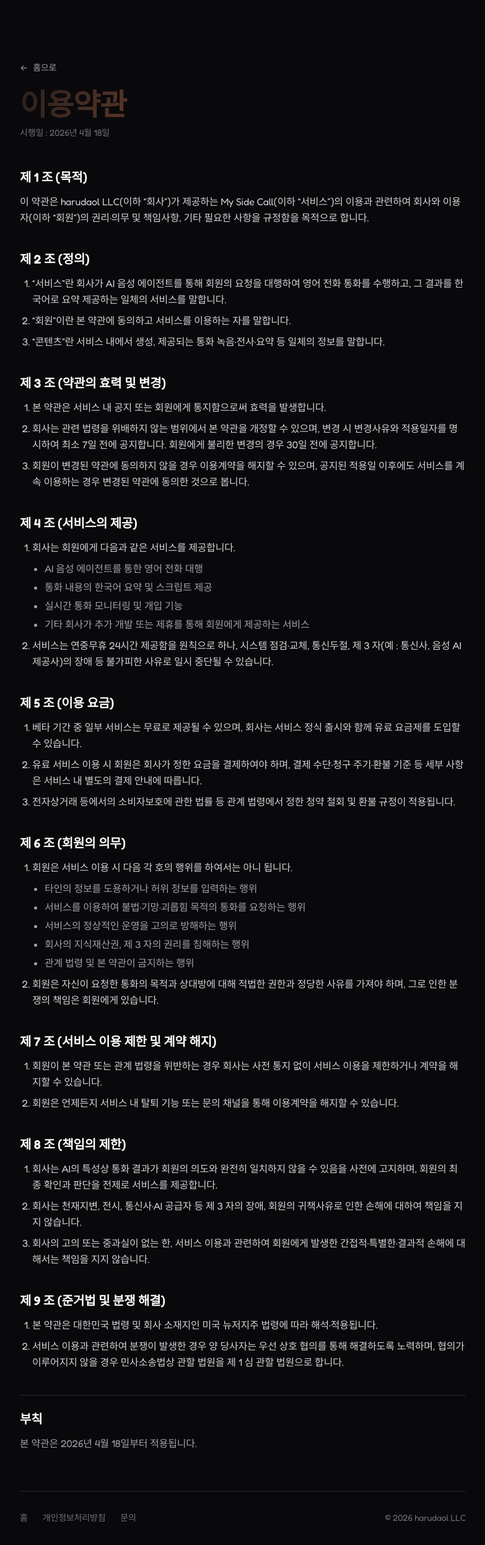
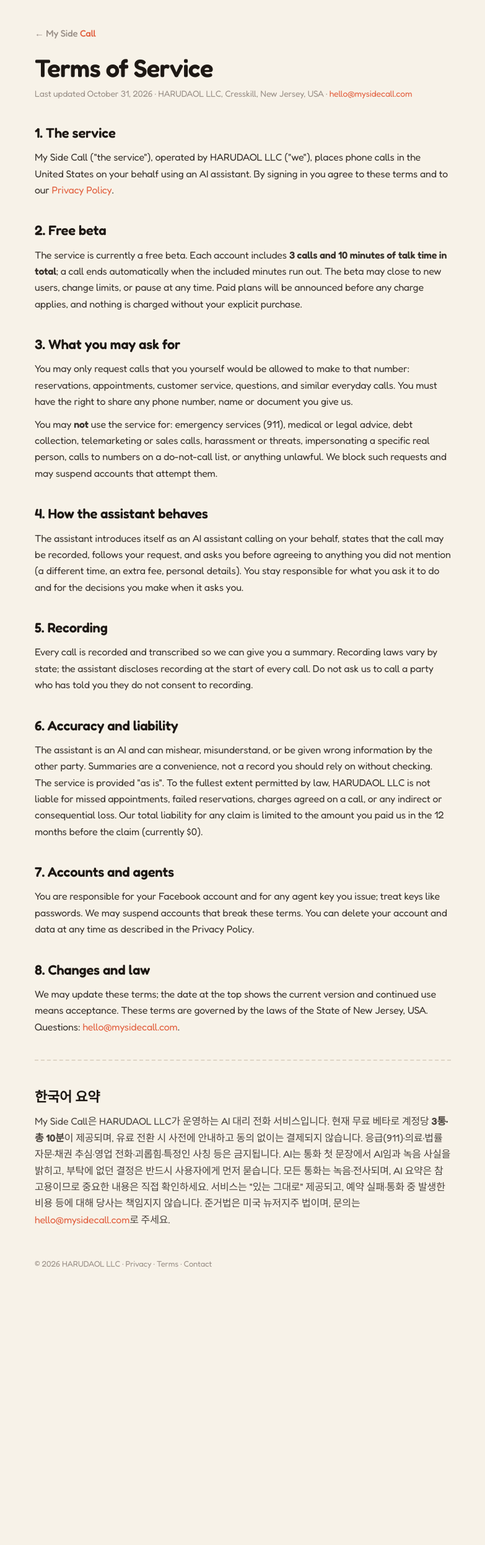
Before and after one commit to aaronlee103/mysidecall, a Next.js app in the folder callmate-v2/: page /terms in a window 1280 px wide. Shown: the top 2492 px of the page at 62% size, without its empty margins (248-1031 px from the left). After the commit the page ends 2130 px from the top, so only its background shows below. Built offline with nearby package versions, Linux system fonts and the light colour scheme.

Commit message:
Legal: rewrite Privacy/Terms in paper theme (recording, AI disclosure, beta limits), hello@mysidecall.com contact everywhere
Co-Authored-By: Claude Fable 5.1 <noreply@anthropic.com>
Claude-Session: https://claude.ai/code/session_01Pv9vp1trB2PN6nZWN4xJ7x

```diff
--- a/callmate-v2/app/components/AppFooter.jsx
+++ b/callmate-v2/app/components/AppFooter.jsx
@@ -11,7 +11,7 @@ export default function AppFooter() {
         <Chip>Muse Spark</Chip>
         <Chip>Muse Voice Transcribe</Chip>
         <Chip>Facebook Login</Chip>
-        <span className="ml-auto">© 2026 HARUDAOL LLC · <a href="/privacy" className="hover:text-ink-100">Privacy</a> · <a href="/terms" className="hover:text-ink-100">Terms</a></span>
+        <span className="ml-auto">© 2026 HARUDAOL LLC · <a href="/privacy" className="hover:text-ink-100">Privacy</a> · <a href="/terms" className="hover:text-ink-100">Terms</a> · <a href="mailto:hello@mysidecall.com" className="hover:text-ink-100">hello@mysidecall.com</a></span>
       </div>
     </footer>
   );
--- /dev/null
+++ b/callmate-v2/app/components/Legal.jsx
@@ -0,0 +1,19 @@
+// Shared shell for /privacy and /terms — paper theme, Fredoka, one column.
+export const CONTACT = "hello@mysidecall.com";
+export const COMPANY = "HARUDAOL LLC, Cresskill, New Jersey, USA";
+
+export function LegalPage({ title, updated, children }) {
+  return (
+    <div style={{ background: "#F7F2E8", minHeight: "100vh", color: "#1E1915", fontFamily: "Fredoka, Pretendard, ui-sans-serif, system-ui, sans-serif" }}>
+      <link href="https://fonts.googleapis.com/css2?family=Fredoka:wght@400;500;600&display=swap" rel="stylesheet" />
+      <main style={{ maxWidth: 720, margin: "0 auto", padding: "40px 24px 80px", lineHeight: 1.65, fontSize: 16 }}>
+        <a href="/" style={{ color: "#9A9088", textDecoration: "none", fontSize: 15, fontWeight: 500 }}>← My Side <span style={{ color: "#E2603F" }}>Call</span></a>
+        <h1 style={{ fontSize: 40, letterSpacing: "-.02em", lineHeight: 1, margin: "22px 0 10px", fontWeight: 600 }}>{title}</h1>
+        <p style={{ color: "#9A9088", fontSize: 14, margin: "0 0 28px" }}>Last updated {updated} · {COMPANY} · <a href={`mailto:${CONTACT}`} style={{ color: "#E2603F" }}>{CONTACT}</a></p>
+        <style>{`.legal h2{font-size:22px;font-weight:600;margin:34px 0 8px;letter-spacing:-.01em}.legal p,.legal li{margin:0 0 10px;color:#3a332d}.legal ul{padding-left:20px;margin:0 0 10px}.legal a{color:#E2603F}.legal hr{border:0;border-top:2px dashed #DED5C6;margin:40px 0}.legal .ko{color:#4b443e}`}</style>
+        <div className="legal">{children}</div>
+        <p style={{ marginTop: 48, fontSize: 13, color: "#9A9088" }}>© 2026 HARUDAOL LLC · <a href="/privacy" style={{ color: "#9A9088" }}>Privacy</a> · <a href="/terms" style={{ color: "#9A9088" }}>Terms</a> · <a href={`mailto:${CONTACT}`} style={{ color: "#9A9088" }}>Contact</a></p>
+      </main>
+    </div>
+  );
+}
--- a/callmate-v2/app/components/QuotaBadge.jsx
+++ b/callmate-v2/app/components/QuotaBadge.jsx
@@ -12,7 +12,7 @@ export default function QuotaBadge({ className = "" }) {
   const used = q.usage?.calls ?? 0, min = Math.floor((q.remainingSeconds ?? 0) / 60);
   if (!q.ok) {
     const msg = q.reason === "closed" ? (ko ? "무료 체험 인원이 다 찼어요." : "The free beta is full.") : (ko ? "무료 체험이 끝났어요." : "Your free trial is used up.");
-    return <p className={`text-[15px] text-ink-400 ${className}`}>{msg} {ko ? "정식 출시 때 알려드릴게요." : "We'll let you know when paid plans launch."}</p>;
+    return <p className={`text-[15px] text-ink-400 ${className}`}>{msg} {ko ? "정식 출시 소식을 받고 싶으시면 " : "Want to hear when paid plans launch? "}<a href="mailto:hello@mysidecall.com?subject=My%20Side%20Call%20launch" className="underline text-ink-100">hello@mysidecall.com</a>{ko ? "으로 메일 주세요." : ""}</p>;
   }
   return (
     <p className={`text-[14px] text-ink-500 ${className}`}>
--- a/callmate-v2/app/landing/content.js
+++ b/callmate-v2/app/landing/content.js
@@ -132,7 +132,7 @@ export const LANDING_HTML = `<div class="msc-landing" id="top">
 </section>
 </main>
 
-<footer><span>© 2026 HARUDAOL LLC</span><span data-i18n="foot.meta">Built on Meta Muse Spark &amp; Muse Voice</span><a href="/privacy" data-i18n="foot.privacy">Privacy</a><a href="/terms" data-i18n="foot.terms">Terms</a></footer>
+<footer><span>© 2026 HARUDAOL LLC</span><span data-i18n="foot.meta">Built on Meta Muse Spark &amp; Muse Voice</span><a href="/privacy" data-i18n="foot.privacy">Privacy</a><a href="/terms" data-i18n="foot.terms">Terms</a><a href="mailto:hello@mysidecall.com">hello@mysidecall.com</a></footer>
 
 <!-- Everything explanatory lives here, behind the "?" -->
 <div class="sheet" id="sheet" role="dialog" aria-modal="true" aria-labelledby="sheet-h" hidden>
--- a/callmate-v2/app/landing/landing-body.html
+++ b/callmate-v2/app/landing/landing-body.html
@@ -34,7 +34,7 @@
 </section>
 </main>
 
-<footer><span>© 2026 HARUDAOL LLC</span><span data-i18n="foot.meta">Built on Meta Muse Spark &amp; Muse Voice</span><a href="/privacy" data-i18n="foot.privacy">Privacy</a><a href="/terms" data-i18n="foot.terms">Terms</a></footer>
+<footer><span>© 2026 HARUDAOL LLC</span><span data-i18n="foot.meta">Built on Meta Muse Spark &amp; Muse Voice</span><a href="/privacy" data-i18n="foot.privacy">Privacy</a><a href="/terms" data-i18n="foot.terms">Terms</a><a href="mailto:hello@mysidecall.com">hello@mysidecall.com</a></footer>
 
 <!-- Everything explanatory lives here, behind the "?" -->
 <div class="sheet" id="sheet" role="dialog" aria-modal="true" aria-labelledby="sheet-h" hidden>
--- a/callmate-v2/app/privacy/page.jsx
+++ b/callmate-v2/app/privacy/page.jsx
@@ -1,43 +1,45 @@
+import { LegalPage, CONTACT } from "@/app/components/Legal";
 export const metadata = { title: "Privacy Policy — My Side Call" };
-
-const S = { maxWidth: 760, margin: "0 auto", padding: "56px 24px 80px", fontFamily: "Inter, ui-sans-serif, system-ui, sans-serif", color: "#28211d", lineHeight: 1.7 };
-const H = { fontSize: 20, marginTop: 36, letterSpacing: "-.3px" };
 
 export default function Privacy() {
   return (
-    <div style={{ background: "#faf6ef", minHeight: "100vh" }}>
-      <main style={S}>
-        <a href="/" style={{ color: "#8b8177", textDecoration: "none", fontSize: 14 }}>← My Side Call</a>
-        <h1 style={{ fontSize: 34, letterSpacing: "-1.2px", margin: "18px 0 6px" }}>Privacy Policy</h1>
-        <p style={{ color: "#746d66" }}>Last updated: October 27, 2026 · HARUDAOL LLC, Cresskill, NJ · <a href="mailto:aaronlee103@gmail.com">aaronlee103@gmail.com</a></p>
+    <LegalPage title="Privacy Policy" updated="October 31, 2026">
+      <h2>What My Side Call does</h2>
+      <p>My Side Call places real phone calls on your behalf using an AI assistant. You describe what you need in your own language; the assistant speaks with the other party in English, may ask you questions during the call, and gives you a summary afterwards.</p>
 
-        <h2 style={H}>What My Side Call does</h2>
-        <p>My Side Call places real phone calls on your behalf using an AI assistant. You describe what you need; the assistant speaks with the other party, may ask you questions during the call, and gives you a summary afterwards.</p>
+      <h2>What we collect</h2>
+      <p><b>Account.</b> When you sign in with Facebook we receive your name, email address, profile picture and a Facebook user ID. We use them only to identify your account and show you your own calls. We never post to Facebook and never read your friends, posts or messages.</p>
+      <p><b>Calls.</b> The request you type, the phone number you ask us to call, any document photo you attach (for example a bill), the call audio and transcript, and the AI-generated summary.</p>
+      <p><b>Agent access.</b> If you connect an AI agent (Meta Muse, Claude or another MCP client), we store the phone number and language you give it so the agent can call you back. Agent keys are signed tokens; we can revoke them on request.</p>
+      <p><b>Technical.</b> Standard server logs (IP address, browser, timestamps) kept for security and debugging.</p>
 
-        <h2 style={H}>What we collect</h2>
-        <p><b>Account.</b> When you sign in with Facebook we receive your name, email address, profile picture and a Facebook user ID. We use them only to identify your account and show your own calls to you. We do not post to Facebook and do not read your friends, posts or messages.</p>
-        <p><b>Calls.</b> The request you type, the phone number you ask us to call, the call audio and transcript, and the AI-generated summary. Calls are recorded so the summary can be produced and so you can review what was said.</p>
-        <p><b>Technical.</b> Standard server logs (IP address, browser, timestamps) kept for security and debugging.</p>
+      <h2>Call recording and AI disclosure</h2>
+      <p>Calls are recorded so the summary can be produced and so you can review what was said. In the first sentence of every call the assistant says that it is an AI assistant calling on your behalf and that the call may be recorded, and it asks whether now is a good time. You are responsible for only requesting calls you are allowed to make to that number.</p>
 
-        <h2 style={H}>Who processes it</h2>
-        <p>Telephony, speech-to-text and text-to-speech are provided by <b>Vapi</b> (and its carriers). The AI that speaks on the call and writes your summary is <b>Meta's Muse Spark</b> via the Meta Model API. Hosting is on <b>Vercel</b>. These providers process data under their own terms and only to deliver the service.</p>
+      <h2>Who processes it</h2>
+      <p>Telephony, speech-to-text and text-to-speech are provided by <b>Vapi</b> and its carriers (voices by ElevenLabs). The AI that speaks on the call, reads documents and writes your summary is <b>Meta Muse Spark</b>; transcript clean-up uses <b>Meta Muse Voice</b>, both via the Meta Model API. Hosting is on <b>Vercel</b>. These providers process data under their own terms and only to deliver the service.</p>
 
-        <h2 style={H}>What we don't do</h2>
-        <p>We do not sell your data. We do not use your calls for advertising. We do not place emergency (911), medical-advice or legal-advice calls. The assistant identifies itself as an assistant when the other party asks.</p>
+      <h2>How long we keep it</h2>
+      <p>Call recordings, transcripts and summaries are kept so you can revisit them, and are deleted on request (below). Server logs are kept for up to 30 days.</p>
 
-        <h2 style={H} id="delete">Deleting your data</h2>
-        <p>Email <a href="mailto:aaronlee103@gmail.com">aaronlee103@gmail.com</a> from the address on your account with the subject "Delete my My Side Call data", or remove the app from your Facebook settings (Settings → Apps and Websites → My Side Call → Remove). We delete your account record and your call recordings, transcripts and summaries within 30 days and confirm by email.</p>
+      <h2>What we don't do</h2>
+      <p>We do not sell your data and do not use your calls for advertising or to train models. We do not place emergency (911), medical-advice or legal-advice calls, and the assistant never agrees to anything you did not ask for without checking with you first.</p>
 
-        <h2 style={H}>Children</h2>
-        <p>My Side Call is not directed to children under 13 and we do not knowingly collect their data.</p>
+      <h2 id="delete">Deleting your data</h2>
+      <p>Email <a href={`mailto:${CONTACT}?subject=Delete%20my%20My%20Side%20Call%20data`}>{CONTACT}</a> from the address on your account with the subject "Delete my My Side Call data", or remove the app from your Facebook settings (Settings → Apps and Websites → My Side Call → Remove). We delete your account record and all call recordings, transcripts and summaries within 30 days and confirm by email.</p>
 
-        <h2 style={H}>Changes</h2>
-        <p>If this policy changes materially we will note the new date at the top of this page.</p>
+      <h2>Children</h2>
+      <p>My Side Call is not directed to children under 13 and we do not knowingly collect their data.</p>
 
-        <hr style={{ border: 0, borderTop: "1px solid #e9ded2", margin: "40px 0" }} />
-        <h2 style={H}>한국어 요약</h2>
-        <p>Facebook 로그인 시 이름·이메일·프로필 사진·사용자 ID만 받습니다(게시 안 함). 통화 요청문, 전화번호, 통화 녹음·대화 내용·요약이 저장되며, 전화선·음성인식은 Vapi, 통화 AI와 요약은 Meta Muse Spark가 처리합니다. 데이터를 팔거나 광고에 쓰지 않습니다. 삭제를 원하시면 위 이메일로 요청하시면 30일 안에 삭제하고 회신합니다.</p>
-      </main>
-    </div>
+      <h2>Contact</h2>
+      <p>HARUDAOL LLC · Cresskill, NJ · <a href={`mailto:${CONTACT}`}>{CONTACT}</a></p>
+
+      <h2>Changes</h2>
+      <p>If this policy changes materially we will update the date at the top of this page.</p>
+
+      <hr />
+      <h2>한국어 요약</h2>
+      <p className="ko">Facebook 로그인 시 이름·이메일·프로필 사진·사용자 ID만 받습니다(게시 안 함). 통화 요청문, 전화번호, 첨부한 사진, 통화 녹음·대화 내용·요약이 저장됩니다. 모든 통화는 녹음되며, AI는 첫 문장에서 AI 비서임과 녹음 사실을 밝힙니다. 전화선·음성은 Vapi, 통화 AI·요약·문서 읽기는 Meta Muse Spark, 전사 정리는 Muse Voice가 처리합니다. 데이터를 팔거나 광고·모델 학습에 쓰지 않습니다. 삭제를 원하시면 <a href={`mailto:${CONTACT}`}>{CONTACT}</a>로 요청하시면 30일 안에 삭제하고 회신합니다.</p>
+    </LegalPage>
   );
 }
--- a/callmate-v2/app/terms/page.jsx
+++ b/callmate-v2/app/terms/page.jsx
@@ -1,136 +1,37 @@
-import Link from 'next/link'
+import { LegalPage, CONTACT } from "@/app/components/Legal";
+export const metadata = { title: "Terms of Service — My Side Call" };
 
-export const metadata = {
-  title: '이용약관 · My Side Call',
-  description: 'My Side Call 서비스 이용약관입니다.',
+export default function Terms() {
+  return (
+    <LegalPage title="Terms of Service" updated="October 31, 2026">
+      <h2>1. The service</h2>
+      <p>My Side Call ("the service"), operated by HARUDAOL LLC ("we"), places phone calls in the United States on your behalf using an AI assistant. By signing in you agree to these terms and to our <a href="/privacy">Privacy Policy</a>.</p>
+
+      <h2>2. Free beta</h2>
+      <p>The service is currently a free beta. Each account includes <b>3 calls and 10 minutes of talk time in total</b>; a call ends automatically when the included minutes run out. The beta may close to new users, change limits, or pause at any time. Paid plans will be announced before any charge applies, and nothing is charged without your explicit purchase.</p>
+
+      <h2>3. What you may ask for</h2>
+      <p>You may only request calls that you yourself would be allowed to make to that number: reservations, appointments, customer service, questions, and similar everyday calls. You must have the right to share any phone number, name or document you give us.</p>
+      <p>You may <b>not</b> use the service for: emergency services (911), medical or legal advice, debt collection, telemarketing or sales calls, harassment or threats, impersonating a specific real person, calls to numbers on a do-not-call list, or anything unlawful. We block such requests and may suspend accounts that attempt them.</p>
+
+      <h2>4. How the assistant behaves</h2>
+      <p>The assistant introduces itself as an AI assistant calling on your behalf, states that the call may be recorded, follows your request, and asks you before agreeing to anything you did not mention (a different time, an extra fee, personal details). You stay responsible for what you ask it to do and for the decisions you make when it asks you.</p>
+
+      <h2>5. Recording</h2>
+      <p>Every call is recorded and transcribed so we can give you a summary. Recording laws vary by state; the assistant discloses recording at the start of every call. Do not ask us to call a party who has told you they do not consent to recording.</p>
+
+      <h2>6. Accuracy and liability</h2>
+      <p>The assistant is an AI and can mishear, misunderstand, or be given wrong information by the other party. Summaries are a convenience, not a record you should rely on without checking. The service is provided "as is". To the fullest extent permitted by law, HARUDAOL LLC is not liable for missed appointments, failed reservations, charges agreed on a call, or any indirect or consequential loss. Our total liability for any claim is limited to the amount you paid us in the 12 months before the claim (currently $0).</p>
+
+      <h2>7. Accounts and agents</h2>
+      <p>You are responsible for your Facebook account and for any agent key you issue; treat keys like passwords. We may suspend accounts that break these terms. You can delete your account and data at any time as described in the Privacy Policy.</p>
+
+      <h2>8. Changes and law</h2>
+      <p>We may update these terms; the date at the top shows the current version and continued use means acceptance. These terms are governed by the laws of the State of New Jersey, USA. Questions: <a href={`mailto:${CONTACT}`}>{CONTACT}</a>.</p>
+
+      <hr />
+      <h2>한국어 요약</h2>
+      <p className="ko">My Side Call은 HARUDAOL LLC가 운영하는 AI 대리 전화 서비스입니다. 현재 무료 베타로 계정당 <b>3통·총 10분</b>이 제공되며, 유료 전환 시 사전에 안내하고 동의 없이는 결제되지 않습니다. 응급(911)·의료·법률 자문·채권 추심·영업 전화·괴롭힘·특정인 사칭 등은 금지됩니다. AI는 통화 첫 문장에서 AI임과 녹음 사실을 밝히고, 부탁에 없던 결정은 반드시 사용자에게 먼저 묻습니다. 모든 통화는 녹음·전사되며, AI 요약은 참고용이므로 중요한 내용은 직접 확인하세요. 서비스는 "있는 그대로" 제공되고, 예약 실패·통화 중 발생한 비용 등에 대해 당사는 책임지지 않습니다. 준거법은 미국 뉴저지주 법이며, 문의는 <a href={`mailto:${CONTACT}`}>{CONTACT}</a>로 주세요.</p>
+    </LegalPage>
+  );
 }
-
-export default function TermsPage() {
-  return (
-    <main className="min-h-screen bg-zinc-950 text-zinc-100">
-      <div className="mx-auto max-w-3xl px-6 py-16 sm:py-24">
-        <header className="mb-12">
-          <Link
-            href="/"
-            className="inline-flex items-center gap-2 text-sm text-zinc-400 hover:text-zinc-200 transition-colors"
-          >
-            <span aria-hidden>←</span>
-            <span>홈으로</span>
-          </Link>
-          <h1 className="mt-6 text-4xl sm:text-5xl font-semibold tracking-tight gradient-text">
-            이용약관
-          </h1>
-          <p className="mt-3 text-sm text-zinc-500">
-            시행일 : 2026년 4월 18일
-          </p>
-        </header>
-
-        <article className="prose-legal space-y-10 text-zinc-300 leading-relaxed">
-          <section>
-            <h2 className="text-xl font-semibold text-white mb-3">제 1 조 (목적)</h2>
-            <p>
-              이 약관은 harudaol LLC(이하 “회사”)가 제공하는 My Side Call(이하 “서비스”)의
-              이용과 관련하여 회사와 이용자(이하 “회원”)의 권리·의무 및 책임사항, 기타
-              필요한 사항을 규정함을 목적으로 합니다.
-            </p>
-          </section>
-
-          <section>
-            <h2 className="text-xl font-semibold text-white mb-3">제 2 조 (정의)</h2>
-            <ol className="list-decimal pl-5 space-y-2">
-              <li>“서비스”란 회사가 AI 음성 에이전트를 통해 회원의 요청을 대행하여 영어 전화 통화를 수행하고, 그 결과를 한국어로 요약 제공하는 일체의 서비스를 말합니다.</li>
-              <li>“회원”이란 본 약관에 동의하고 서비스를 이용하는 자를 말합니다.</li>
-              <li>“콘텐츠”란 서비스 내에서 생성, 제공되는 통화 녹음·전사·요약 등 일체의 정보를 말합니다.</li>
-            </ol>
-          </section>
-
-          <section>
-            <h2 className="text-xl font-semibold text-white mb-3">제 3 조 (약관의 효력 및 변경)</h2>
-            <ol className="list-decimal pl-5 space-y-2">
-              <li>본 약관은 서비스 내 공지 또는 회원에게 통지함으로써 효력을 발생합니다.</li>
-              <li>회사는 관련 법령을 위배하지 않는 범위에서 본 약관을 개정할 수 있으며, 변경 시 변경사유와 적용일자를 명시하여 최소 7일 전에 공지합니다. 회원에게 불리한 변경의 경우 30일 전에 공지합니다.</li>
-              <li>회원이 변경된 약관에 동의하지 않을 경우 이용계약을 해지할 수 있으며, 공지된 적용일 이후에도 서비스를 계속 이용하는 경우 변경된 약관에 동의한 것으로 봅니다.</li>
-            </ol>
-          </section>
-
-          <section>
-            <h2 className="text-xl font-semibold text-white mb-3">제 4 조 (서비스의 제공)</h2>
-            <ol className="list-decimal pl-5 space-y-2">
-              <li>회사는 회원에게 다음과 같은 서비스를 제공합니다.
-                <ul className="list-disc pl-5 mt-2 space-y-1 text-zinc-400">
-                  <li>AI 음성 에이전트를 통한 영어 전화 대행</li>
-                  <li>통화 내용의 한국어 요약 및 스크립트 제공</li>
-                  <li>실시간 통화 모니터링 및 개입 기능</li>
-                  <li>기타 회사가 추가 개발 또는 제휴를 통해 회원에게 제공하는 서비스</li>
-                </ul>
-              </li>
-              <li>서비스는 연중무휴 24시간 제공함을 원칙으로 하나, 시스템 점검·교체, 통신두절, 제 3 자(예 : 통신사, 음성 AI 제공사)의 장애 등 불가피한 사유로 일시 중단될 수 있습니다.</li>
-            </ol>
-          </section>
-
-          <section>
-            <h2 className="text-xl font-semibold text-white mb-3">제 5 조 (이용 요금)</h2>
-            <ol className="list-decimal pl-5 space-y-2">
-              <li>베타 기간 중 일부 서비스는 무료로 제공될 수 있으며, 회사는 서비스 정식 출시와 함께 유료 요금제를 도입할 수 있습니다.</li>
-              <li>유료 서비스 이용 시 회원은 회사가 정한 요금을 결제하여야 하며, 결제 수단·청구 주기·환불 기준 등 세부 사항은 서비스 내 별도의 결제 안내에 따릅니다.</li>
-              <li>전자상거래 등에서의 소비자보호에 관한 법률 등 관계 법령에서 정한 청약 철회 및 환불 규정이 적용됩니다.</li>
-            </ol>
-          </section>
-
-          <section>
-            <h2 className="text-xl font-semibold text-white mb-3">제 6 조 (회원의 의무)</h2>
-            <ol className="list-decimal pl-5 space-y-2">
-              <li>회원은 서비스 이용 시 다음 각 호의 행위를 하여서는 아니 됩니다.
-                <ul className="list-disc pl-5 mt-2 space-y-1 text-zinc-400">
-                  <li>타인의 정보를 도용하거나 허위 정보를 입력하는 행위</li>
-                  <li>서비스를 이용하여 불법·기망·괴롭힘 목적의 통화를 요청하는 행위</li>
-                  <li>서비스의 정상적인 운영을 고의로 방해하는 행위</li>
-                  <li>회사의 지식재산권, 제 3 자의 권리를 침해하는 행위</li>
-                  <li>관계 법령 및 본 약관이 금지하는 행위</li>
-                </ul>
-              </li>
-              <li>회원은 자신이 요청한 통화의 목적과 상대방에 대해 적법한 권한과 정당한 사유를 가져야 하며, 그로 인한 분쟁의 책임은 회원에게 있습니다.</li>
-            </ol>
-          </section>
-
-          <section>
-            <h2 className="text-xl font-semibold text-white mb-3">제 7 조 (서비스 이용 제한 및 계약 해지)</h2>
-            <ol className="list-decimal pl-5 space-y-2">
-              <li>회원이 본 약관 또는 관계 법령을 위반하는 경우 회사는 사전 통지 없이 서비스 이용을 제한하거나 계약을 해지할 수 있습니다.</li>
-              <li>회원은 언제든지 서비스 내 탈퇴 기능 또는 문의 채널을 통해 이용계약을 해지할 수 있습니다.</li>
-            </ol>
-          </section>
-
-          <section>
-            <h2 className="text-xl font-semibold text-white mb-3">제 8 조 (책임의 제한)</h2>
-            <ol className="list-decimal pl-5 space-y-2">
-              <li>회사는 AI의 특성상 통화 결과가 회원의 의도와 완전히 일치하지 않을 수 있음을 사전에 고지하며, 회원의 최종 확인과 판단을 전제로 서비스를 제공합니다.</li>
-              <li>회사는 천재지변, 전시, 통신사·AI 공급자 등 제 3 자의 장애, 회원의 귀책사유로 인한 손해에 대하여 책임을 지지 않습니다.</li>
-              <li>회사의 고의 또는 중과실이 없는 한, 서비스 이용과 관련하여 회원에게 발생한 간접적·특별한·결과적 손해에 대해서는 책임을 지지 않습니다.</li>
-            </ol>
-          </section>
-
-          <section>
-            <h2 className="text-xl font-semibold text-white mb-3">제 9 조 (준거법 및 분쟁 해결)</h2>
-            <ol className="list-decimal pl-5 space-y-2">
-              <li>본 약관은 대한민국 법령 및 회사 소재지인 미국 뉴저지주 법령에 따라 해석·적용됩니다.</li>
-              <li>서비스 이용과 관련하여 분쟁이 발생한 경우 양 당사자는 우선 상호 협의를 통해 해결하도록 노력하며, 협의가 이루어지지 않을 경우 민사소송법상 관할 법원을 제 1 심 관할 법원으로 합니다.</li>
-            </ol>
-          </section>
-
-          <section className="pt-6 border-t border-zinc-800">
-            <h2 className="text-xl font-semibold text-white mb-3">부칙</h2>
-            <p className="text-zinc-400">본 약관은 2026년 4월 18일부터 적용됩니다.</p>
-          </section>
-        </article>
-
-        <footer className="mt-16 pt-8 border-t border-zinc-800 flex flex-wrap gap-x-6 gap-y-2 text-sm text-zinc-500">
-          <Link href="/" className="hover:text-zinc-300 transition-colors">홈</Link>
-          <Link href="/privacy" className="hover:text-zinc-300 transition-colors">개인정보처리방침</Link>
-          <Link href="/contact" className="hover:text-zinc-300 transition-colors">문의</Link>
-          <span className="ml-auto">© 2026 harudaol LLC</span>
-        </footer>
-      </div>
-    </main>
-  )
-}
```
Also changed, not shown: callmate-v2/lib/quota.js.
